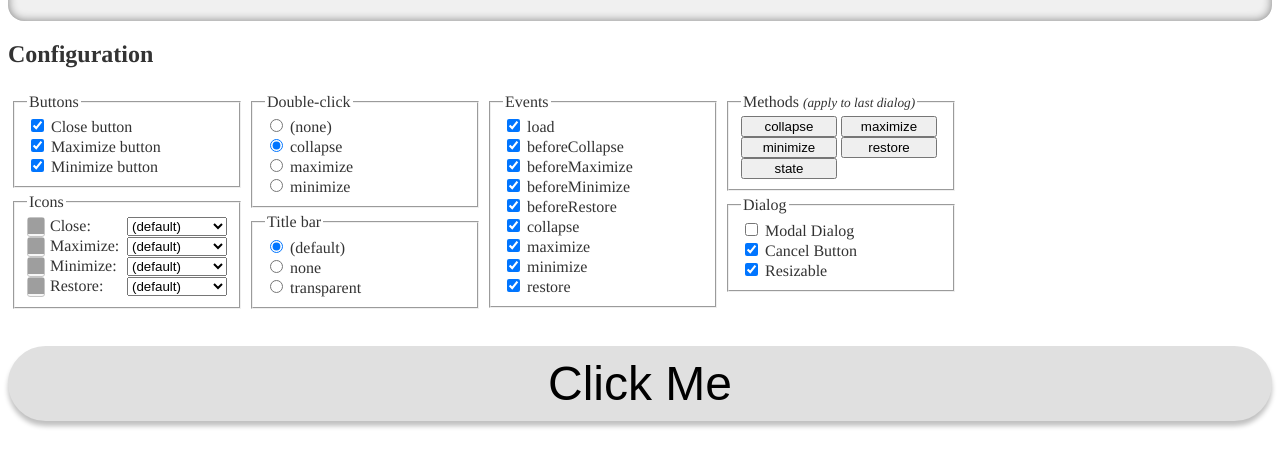
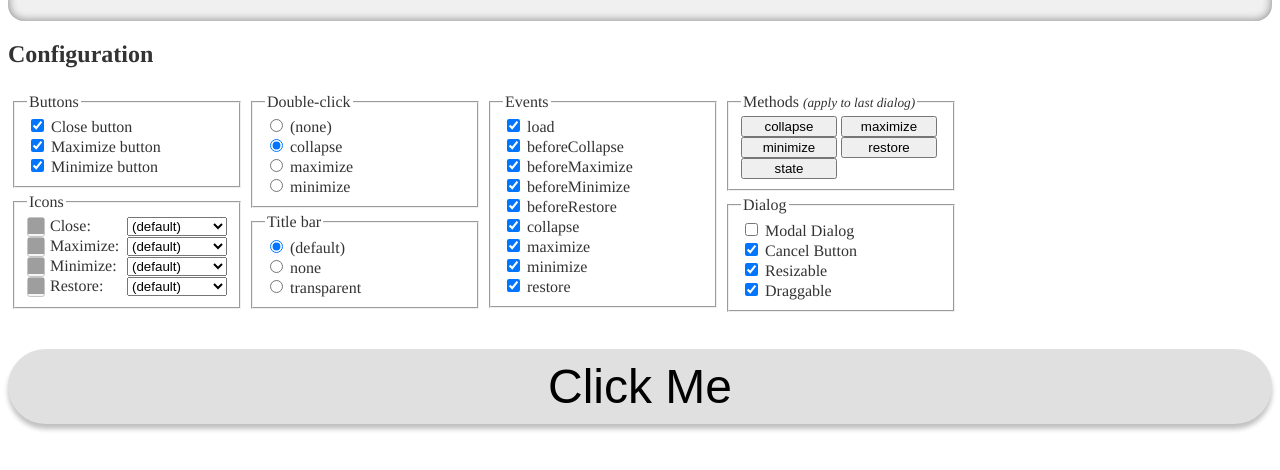
Before and after one commit to ROMB/jquery-dialogextend, a plain HTML site: page example.html in a window 1280 px wide. Shown: the part 134-604 px from the top of the page. Drawn offline with nearby package versions, Linux system fonts and the light colour scheme; grey boxes are pictures that could not be loaded.

Commit message:
Added draggable checkbox to example

```diff
--- a/example.html
+++ b/example.html
@@ -205,8 +205,12 @@
 				<div>
 					<input type="checkbox" id="is-resizable" checked="checked" />
 					<label for="is-resizable">Resizable</label>
-			</fieldset>
-		</div>
+				</div>
+				<div>
+					<input type="checkbox" id="is-draggable" checked="checked" />
+					<label for="is-draggable">Draggable</label>
+				</div>
+		</fieldset>
 	</form>
 </section>
 <br clear="both" />
@@ -235,6 +239,7 @@ $(function(){
 			"height" : 300,
 			"modal" : $("#is-modal").is(":checked"),
 			"resizable" : $("#is-resizable").is(":checked"),
+			"draggable" : $("#is-draggable").is(":checked"),
 			"close" : function(){ $(this).remove(); }
 		};
 		if ( $("#button-cancel").is(":checked") ) {
```
